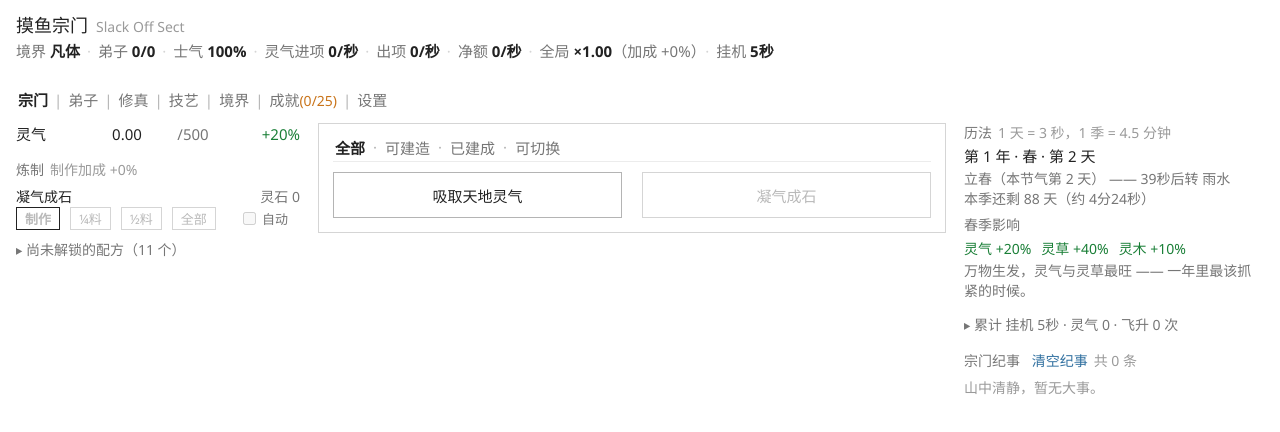
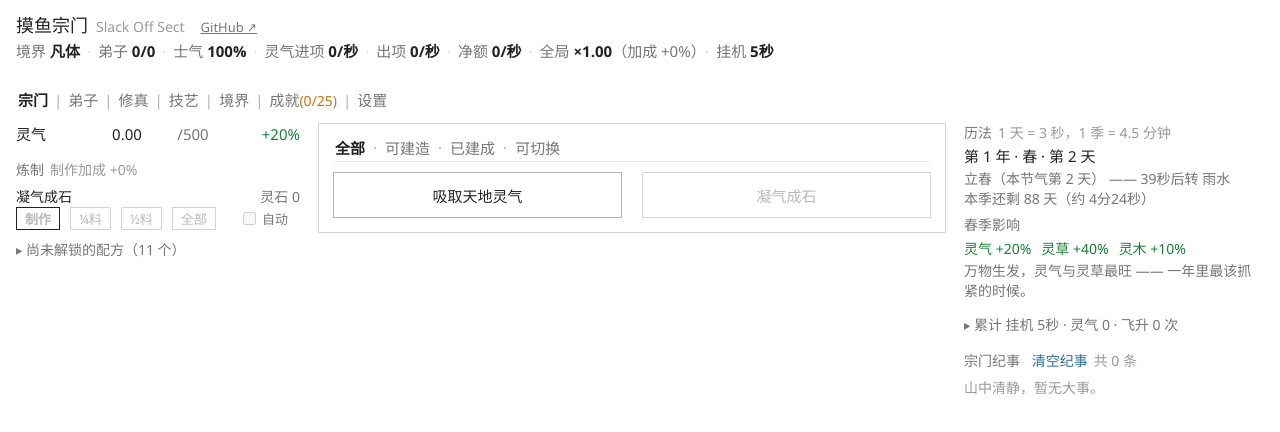
Before and after one commit to YangGP/Slack-Off-Sect, a Vue app: page / in a window 1280 px wide. Shown: the top 432 px of the page. Built offline with nearby package versions, Linux system fonts and the light colour scheme.

Commit message:
feat: 游戏标题旁添加 GitHub 仓库链接
- 标题旁展示 GitHub 链接，在新标签页打开项目仓库，沿用现有简洁文字样式
- 添加新标签页说明与 noopener / noreferrer 属性
- npm run build 与 git diff --check 通过

```diff
--- a/src/App.vue
+++ b/src/App.vue
@@ -39,7 +39,10 @@ const status = computed(() => (ui.toast && Date.now() - ui.toast.at < 4000 ? ui.
 
 <template>
   <div class="wrap">
-    <div class="title-line">摸鱼宗门<span class="sub">Slack Off Sect</span></div>
+    <div class="title-line">
+      摸鱼宗门<span class="sub">Slack Off Sect</span>
+      <a class="github-link" href="https://github.com/YangGP/Slack-Off-Sect" target="_blank" rel="noopener noreferrer" aria-label="在新标签页打开项目 GitHub 仓库">GitHub ↗</a>
+    </div>
 
     <div class="stat-line">
       境界 <b>{{ view.realmName.value }}</b>
--- a/src/styles/main.css
+++ b/src/styles/main.css
@@ -66,6 +66,15 @@ button {
   font-size: 14px;
   color: var(--faint);
   margin-left: 8px;
+}
+.title-line .github-link {
+  margin-left: 16px;
+  font-size: 13px;
+  font-weight: normal;
+  color: var(--dim);
+}
+.title-line .github-link:hover {
+  color: var(--text);
 }
 
 .stat-line {
```
